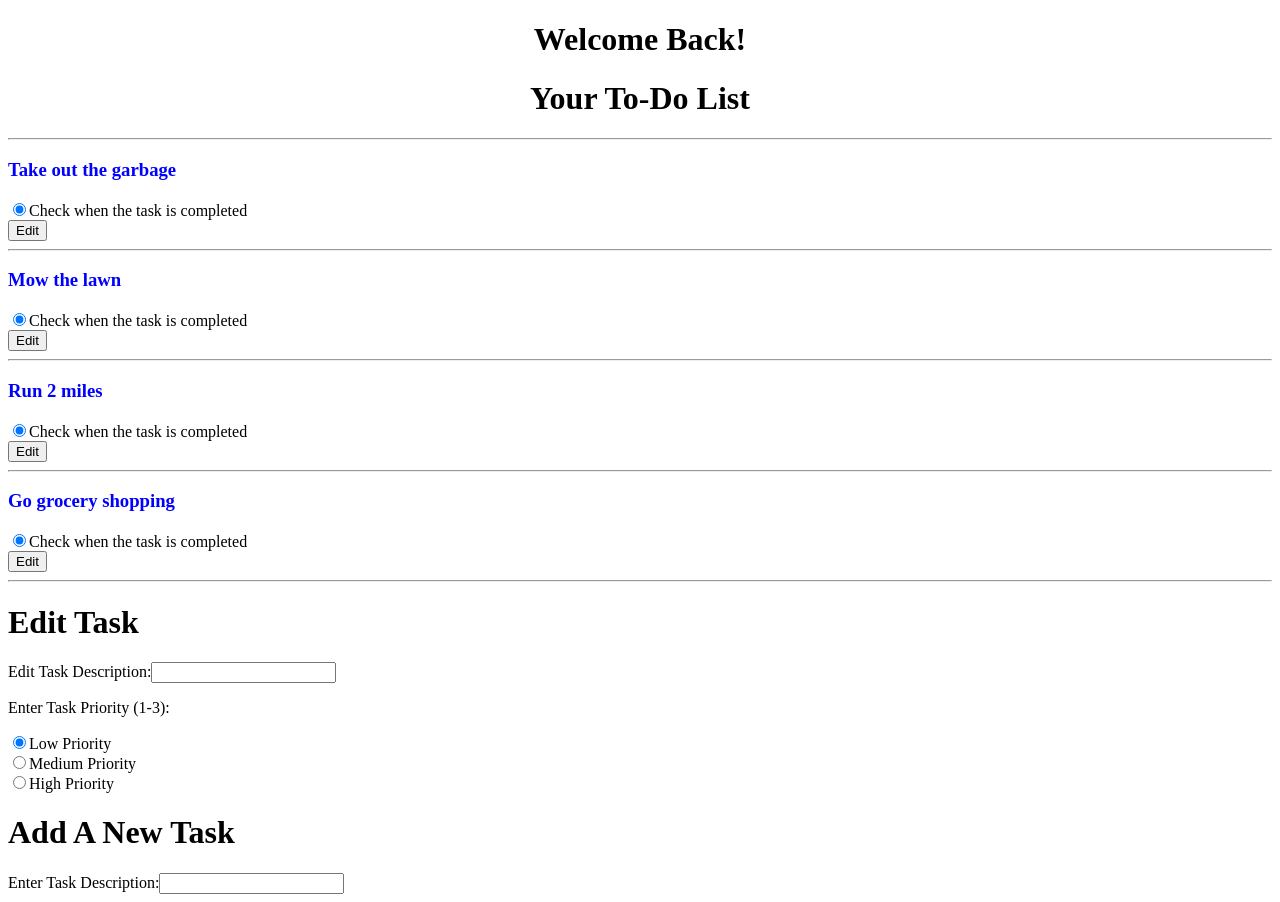
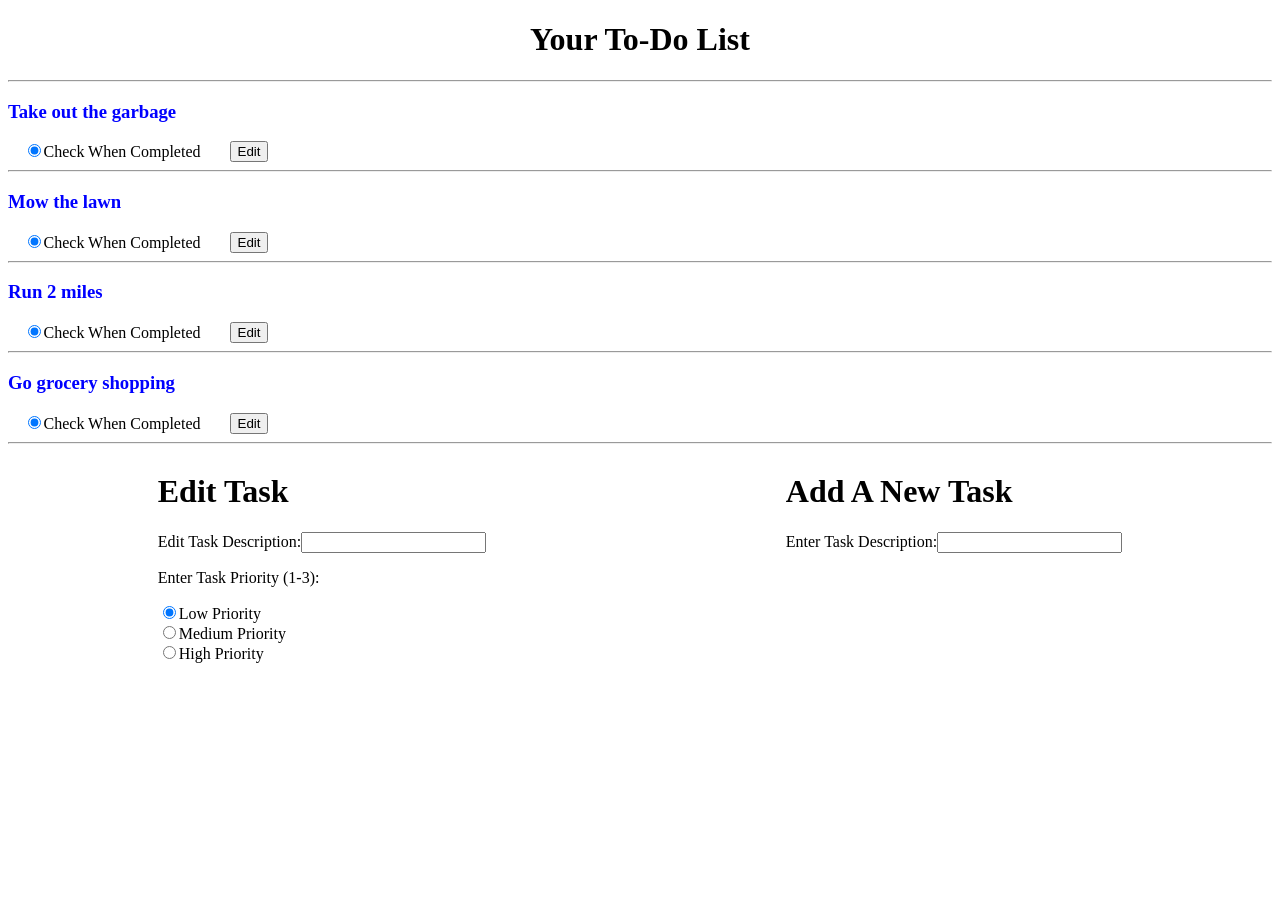
Before and after one commit to ryguybenson/React-week-one, a React app: page / in a window 1280 px wide. After the commit the page ends 800 px from the top, so only its background shows below. Built offline with nearby package versions, Linux system fonts and the light colour scheme; the HTML template or start-up script is replaced by a standard one.

Commit message:
add forms

```diff
--- a/src/components/App.jsx
+++ b/src/components/App.jsx
@@ -9,8 +9,17 @@ function App(){
     <div>
       <Header/>
       <ToDoList/>
-      <Edit/>
-      <NewTask/>
+      <div className="EditAdd">
+        <Edit/>
+        <NewTask/>
+      </div>
+      <style jsx>{`
+        .EditAdd{
+          display: flex;
+          flex-direction: row;
+          justify-content: space-around;
+        }
+        `}</style>
     </div>
   );
 }
--- a/src/components/Header.jsx
+++ b/src/components/Header.jsx
@@ -4,7 +4,6 @@ function Header(){
   return (
     <div>
       <div className="header">
-        <h1>Welcome Back!</h1>
         <h1>Your To-Do List</h1>
         <style jsx>{`
           .header {
--- a/src/components/ToDo.jsx
+++ b/src/components/ToDo.jsx
@@ -10,7 +10,7 @@ function ToDo(props){
             color: blue;
           }
           `}</style>
-        <form>
+        <form className="form">
         <div className="form-check">
           <label>
             <input
@@ -20,7 +20,7 @@ function ToDo(props){
               checked={true}
               className="form-check-input"
             />
-            Check when the task is completed
+            Check When Completed
           </label>
         </div>
 
@@ -31,6 +31,14 @@ function ToDo(props){
         </div>
 
       </form>
+      <style jsx>{`
+        .form {
+          display: flex;
+          flex-direction: row;
+          justify-content: space-around;
+          width:275px
+        }
+        `}</style>
         <hr/>
       </div>
   );
```
